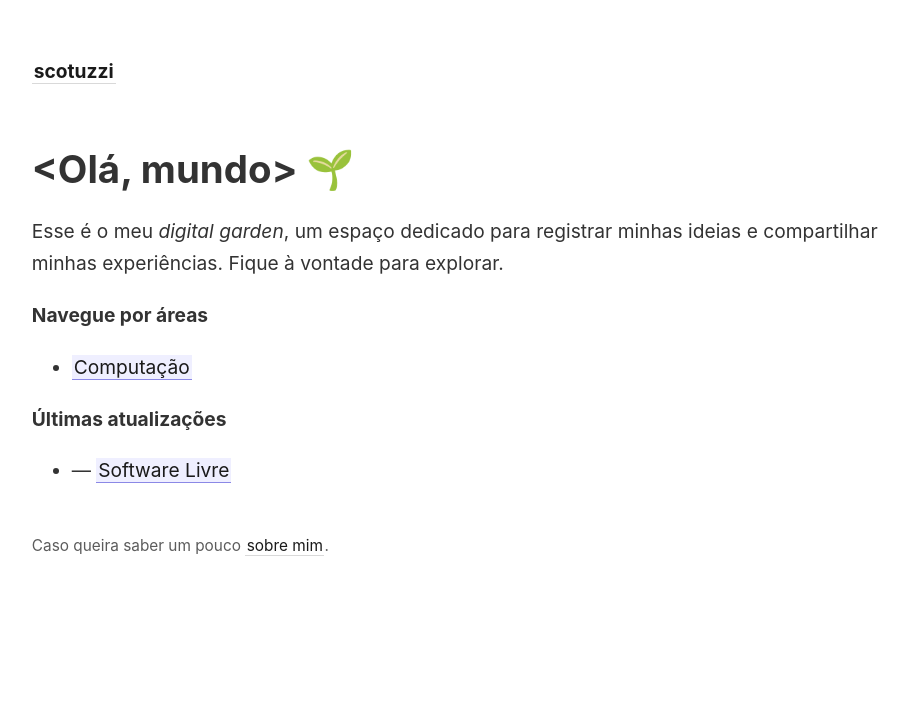
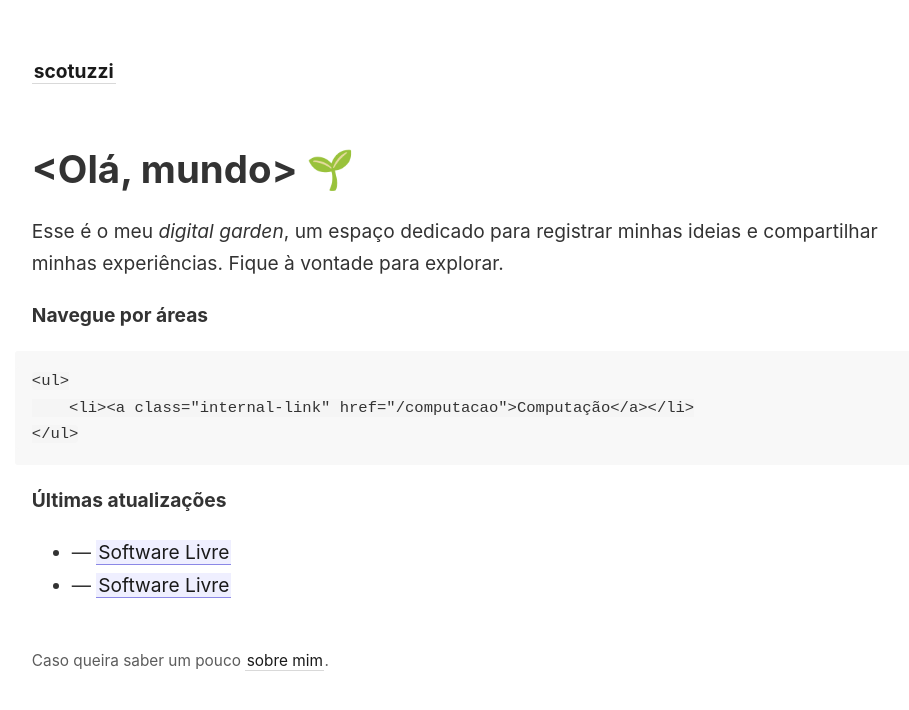
Before and after one commit to ScotuzziJr/scotuzzi-garden, a Jekyll site: the page built from _pages/index.md, in a window 1280 px wide. Shown: the top 710 px of the page, without its empty margins (45-954 px from the left). Built offline with Jekyll 4.4.1, drawn with Linux system fonts in a browser that asks for light colours.

Commit message:
updates files

````diff
--- a/_pages/index.md
+++ b/_pages/index.md
@@ -9,11 +9,13 @@ permalink: /
 
 Esse é o meu *digital garden*, um espaço dedicado para registrar minhas ideias e compartilhar minhas experiências. Fique à vontade para explorar.
 
-<strong>Navegue por áreas</strong>
+**Navegue por áreas**
 
+```
 <ul>
     <li><a class="internal-link" href="{{ site.baseurl }}/computacao">Computação</a></li>
 </ul>
+```
 
 <strong>Últimas atualizações</strong>
 
````
Also changed, not shown: _notes/software_livre.md (added, +21 -0 lines), _pages/computacao.md (+1 -1 lines).
